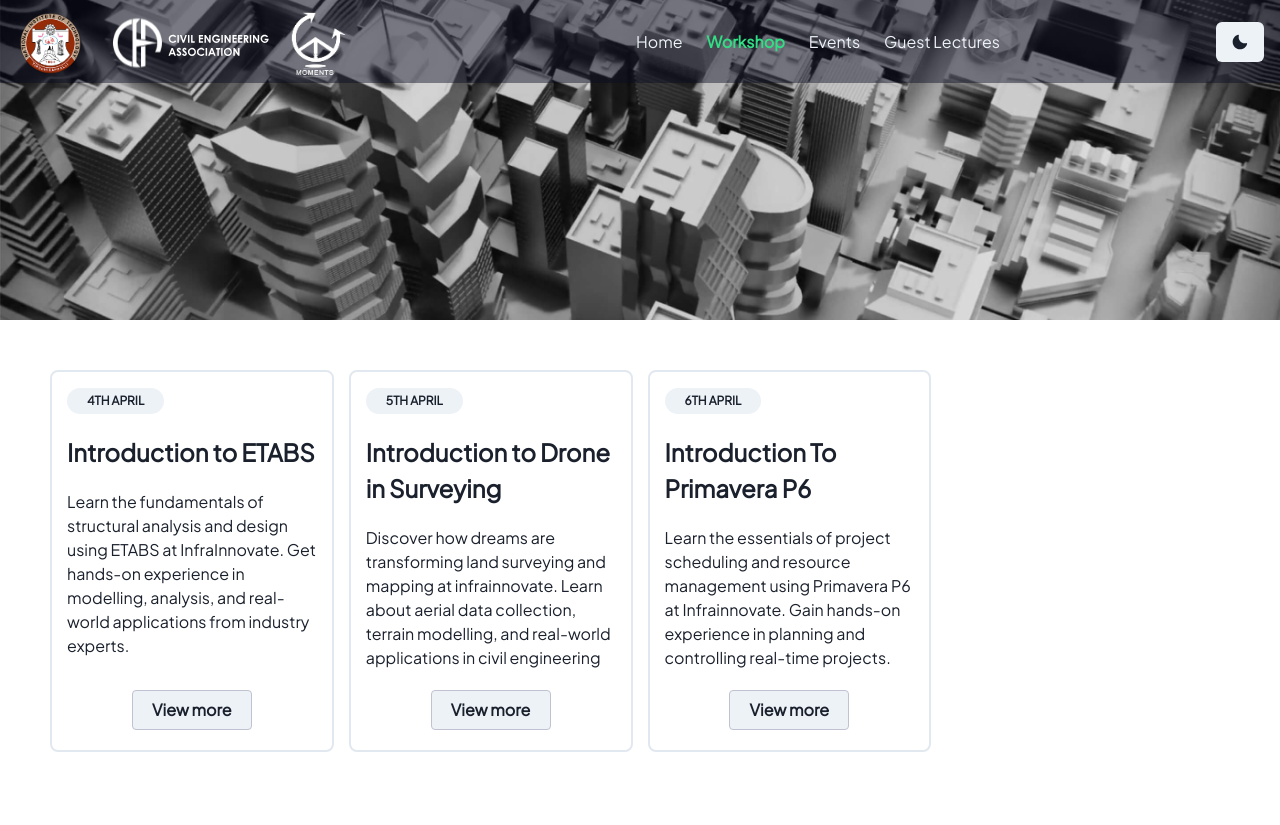
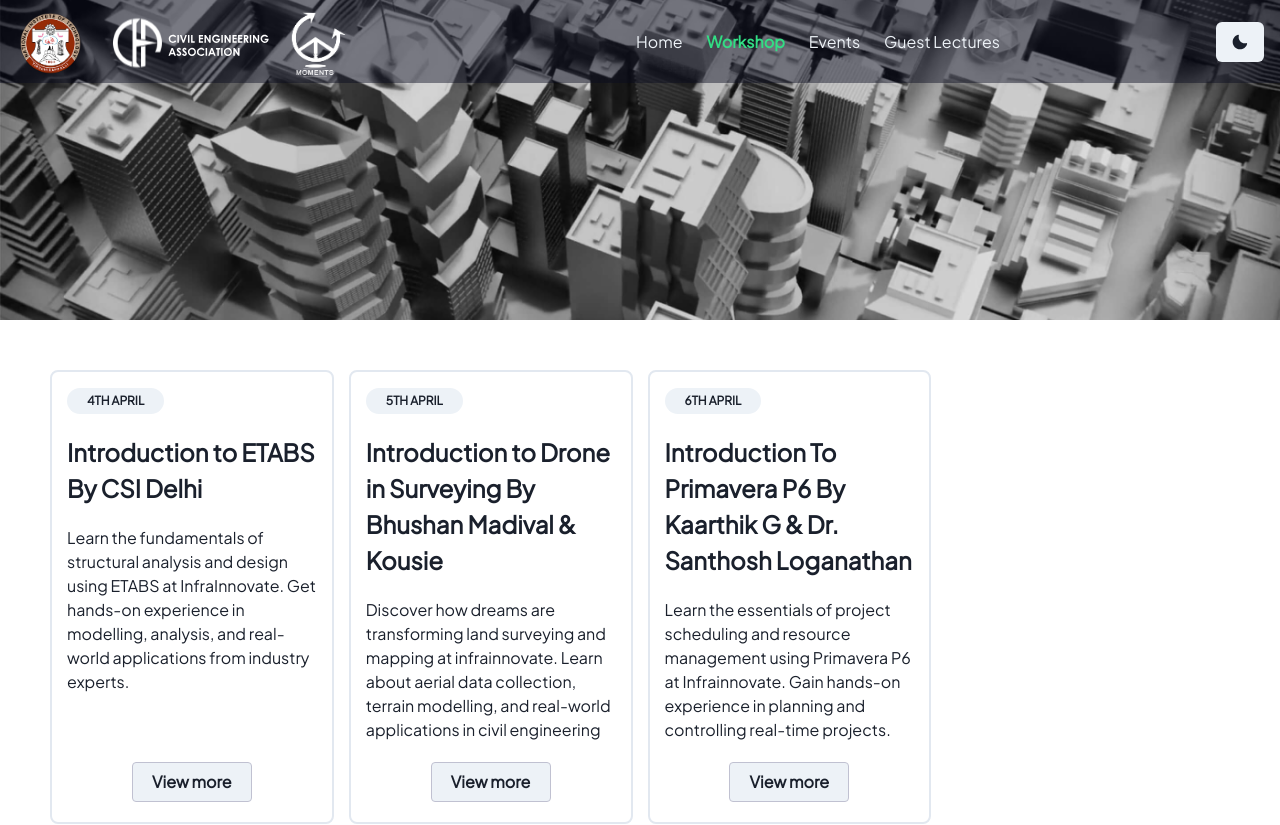
Before and after one commit to singhkaran202/not_Moments, a React (Create React App) app in the folder frontend/: page /workshop in a window 1280 px wide. Shown: the top 825 px of the page. Built offline with nearby package versions, Linux system fonts and the light colour scheme.

Commit message:
refractor: Remove unnecessary codes and spaces(code-cleanup)

```diff
--- a/frontend/public/index.html
+++ b/frontend/public/index.html
@@ -22,7 +22,7 @@
       work correctly both with client-side routing and a non-root public URL.
       Learn how to configure a non-root public URL by running `npm run build`.
     -->
-    <title>Moments 2024</title>
+    <title>Moments 2025</title>
 </head>
 
 <body>
--- a/frontend/src/pages/about.jsx
+++ b/frontend/src/pages/about.jsx
@@ -26,10 +26,7 @@ function Aboutpage() {
       backgroundSize={'cover'}
       backgroundPosition={'center'}
       back
-
        >
-
-
       </Flex>
       <ComingSoon/>
       <Footer/>
--- a/frontend/src/pages/gl.jsx
+++ b/frontend/src/pages/gl.jsx
@@ -1,11 +1,4 @@
 import React from 'react';
-// import {
-//   Box,
-//   Flex,
-//   SimpleGrid,
-//   Center
-// } from '@chakra-ui/react';
-
 
 import {
   Box,
@@ -23,7 +16,7 @@ import {
   ModalHeader,
   ModalCloseButton,
   ModalBody,
-  ModalFooter,
+  // ModalFooter,
   UnorderedList,
   ListItem,
   Image,
@@ -33,7 +26,7 @@ import banner from '../assets/images/banner.png';
 import Navbar from '../components/nav';
 import Footer from '../components/footer';
 import AlTalk from '../assets/images/Guest Lec/AluminTalk.png'
-import ComingSoonGL from '../components/gl-comingsoon'
+// import ComingSoonGL from '../components/gl-comingsoon'
 
 const gl1 = [
 '🌟 Mark your calendars!',
@@ -57,7 +50,7 @@ function Guestlecture() {
       <Flex
         w={'full'}
         h={'40vh'}
-        // background={banner}
+        background={banner}
         // backgroundColor={'rgba(122, 12, 32, 0.66)'}
         backgroundImage={banner}
         backgroundBlendMode={'overlay'}
@@ -78,7 +71,6 @@ function Guestlecture() {
           title="Alumini-Talk (Case Study on Slope Protection at Iron Ore Mines)"
           description="🌟 Mark your calendars!
 Join us on 25th March 2025 at 3 PM for an exclusive Alumni Talk with Sujeet Kumar, Chief - Projects and Construction at Tata Steel! 🏗️✨
-
 Dive into a real-world Case Study on Slope Protection at Iron Ore Mines 🏞️ and gain insights from an industry veteran!
 "
           rules={gl1}
@@ -86,12 +78,7 @@ Dive into a real-world Case Study on Slope Protection at Iron Ore Mines 🏞️
           registerLink="https://moments.nitt.edu/"
           tag="Guest Lecture"
         />
-
-
-
-
       </SimpleGrid>
-
       <Footer />
     </Box>
   );
--- a/frontend/src/pages/workshop.jsx
+++ b/frontend/src/pages/workshop.jsx
@@ -1,17 +1,9 @@
 import React from 'react';
-// import {
-//   Box,
-//   Flex,
-//   Center
-// } from '@chakra-ui/react';
-
-
-
 import {
   Box,
   Flex,
   SimpleGrid,
-  Stack,
+  // Stack,
   Badge,
   Button,
   Text,
@@ -24,7 +16,7 @@ import {
   ModalHeader,
   ModalCloseButton,
   ModalBody,
-  ModalFooter,
+  // ModalFooter,
   UnorderedList,
   ListItem,
   Image,
@@ -70,8 +62,8 @@ function Workshop() {
       <Flex
         w={'full'}
         h={'40vh'}
-        // background={banner}
-        // backgroundColor={'rgba(122, 12, 32, 0.66)'}
+        background={banner}
+        // backgroundColor={'rgba(85, 122, 12, 0.66)'}
         backgroundImage={banner}
         backgroundBlendMode={'overlay'}
         backgroundSize={'cover'}
@@ -114,16 +106,13 @@ Description or rulebook thing for workshops
       </Center> */}
 
 
-
-
-
       <SimpleGrid
         columns={{ base: 1, md: 2, lg: 4 }}
         spacing={{ base: 10, md: 15 }}
         p={50}
       >
         <WorkshopCard
-          title="Introduction to ETABS"
+          title="Introduction to ETABS By CSI Delhi"
           description="Learn the fundamentals of structural analysis and design using ETABS at InfraInnovate. Get hands-on experience in modelling, analysis, and real-world applications from industry experts."
           tag="4th April"
           rules={workshop3}
@@ -132,7 +121,7 @@ Description or rulebook thing for workshops
         />
 
       <WorkshopCard
-          title="Introduction to Drone in Surveying"
+          title="Introduction to Drone in Surveying By Bhushan Madival & Kousie"
           description="Discover how dreams are transforming land surveying and mapping at infrainnovate. Learn about aerial data collection, terrain modelling, and real-world applications in civil engineering"
           tag="5th April"
           rules={workshop1}
@@ -142,27 +131,14 @@ Description or rulebook thing for workshops
 
 
         <WorkshopCard
-          title="Introduction To Primavera P6"
+          title="Introduction To Primavera P6 By Kaarthik G & Dr. Santhosh Loganathan"
           description="Learn the essentials of project scheduling and resource management using Primavera P6 at Infrainnovate. Gain hands-on experience in planning and controlling real-time projects."
           tag="6th April"
           rules={workshop2}
           url={PrimeVera}
           registerLink="https://unstop.com/workshops-webinars/primavera-p6-workshop-national-institute-of-technology-nit-tiruchirappalli-1445683"
         />
-
-
-
-
-
-
-
-
-
-
        </SimpleGrid>
-
-
-
 
       {
         // Code for Site Under construction
```
Also changed, not shown: frontend/src/pages/events.jsx (+1 -145 lines), frontend/src/pages/home.jsx (+5 -7 lines).
